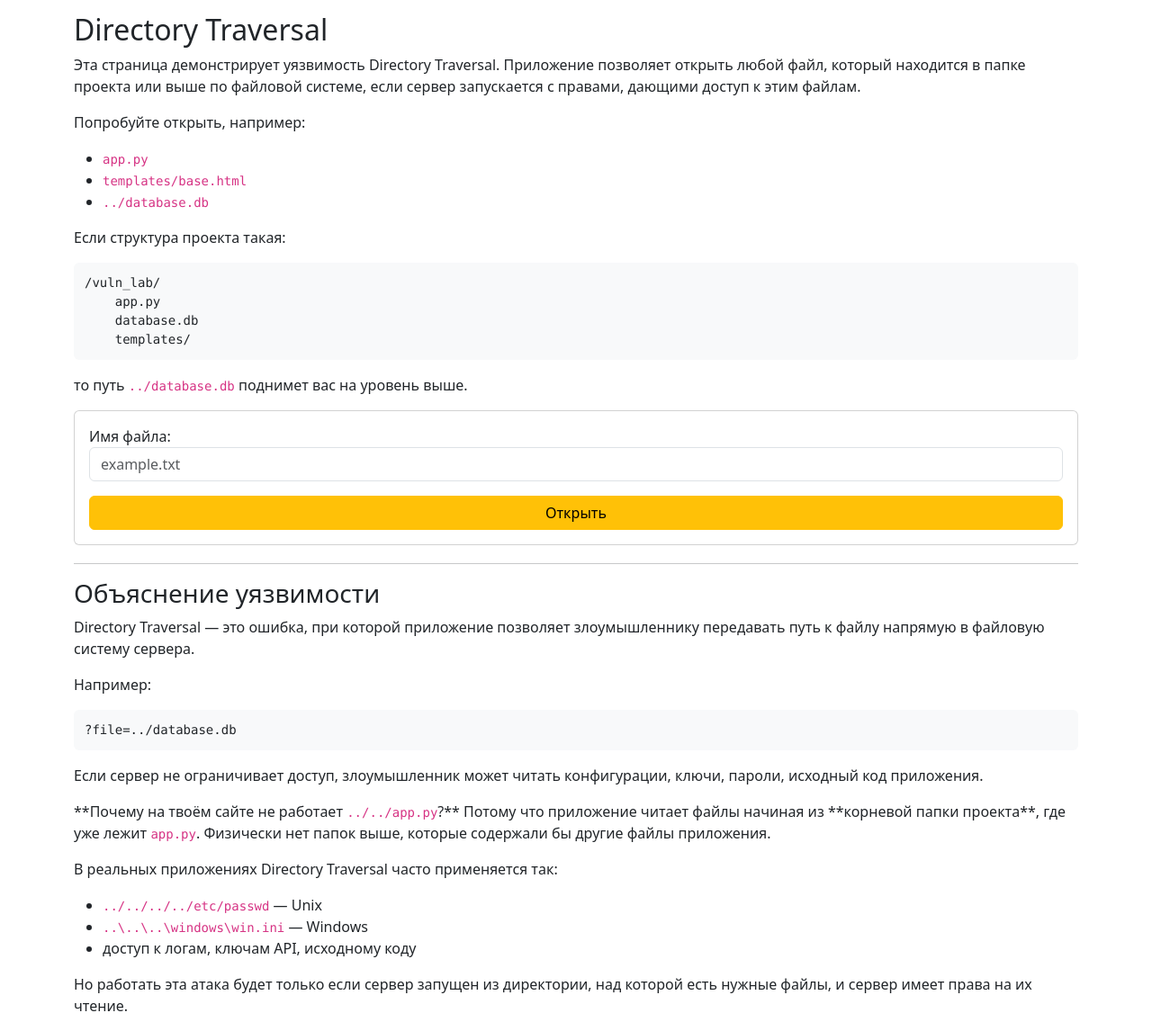
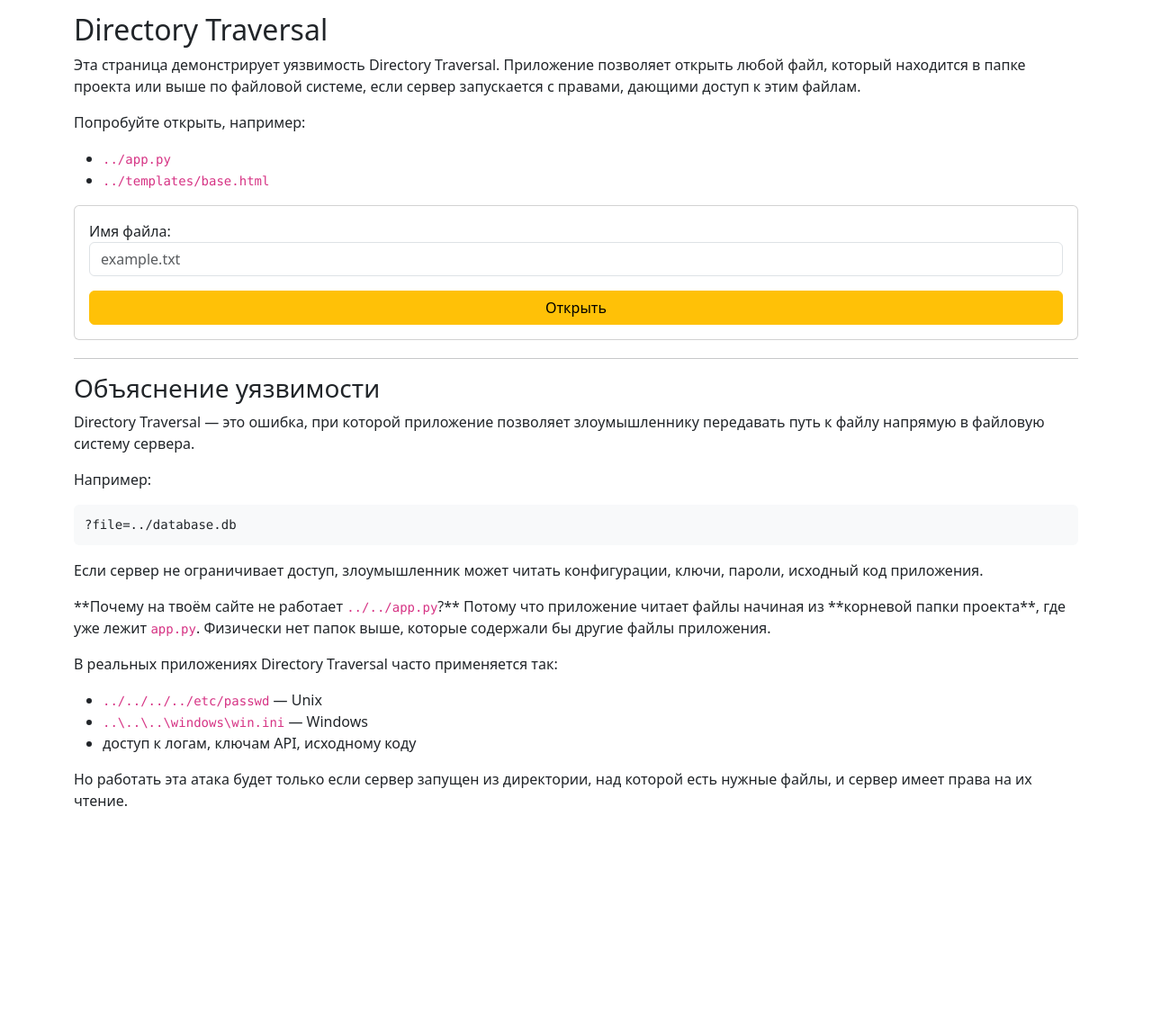
Before and after one commit to maximyka/ProjectHackWeb, a Flask app: page /traversal in a window 1280 px wide. Shown: the part 56-1202 px from the top of the page at 90% size. After the commit the page ends 952 px from the top, so only its background shows below. Run offline with Flask 3, Linux system fonts and the light colour scheme.

Commit message:
delete trash text on Directory Traversal

```diff
--- a/templates/traversal.html
+++ b/templates/traversal.html
@@ -14,23 +14,10 @@
 </p>
 
 <ul>
-    <li><code>app.py</code></li>
-    <li><code>templates/base.html</code></li>
-    <li><code>../database.db</code></li>
+    <li><code>../app.py</code></li>
+    <li><code>../templates/base.html</code></li>
 </ul>
 
-<p>
-Если структура проекта такая:
-</p>
-<pre>
-/vuln_lab/
-    app.py
-    database.db
-    templates/
-</pre>
-
-то путь <code>../database.db</code> поднимет вас на уровень выше.
-</p>
 
 <form method="GET" class="card p-3">
     <label>Имя файла:</label>
```
